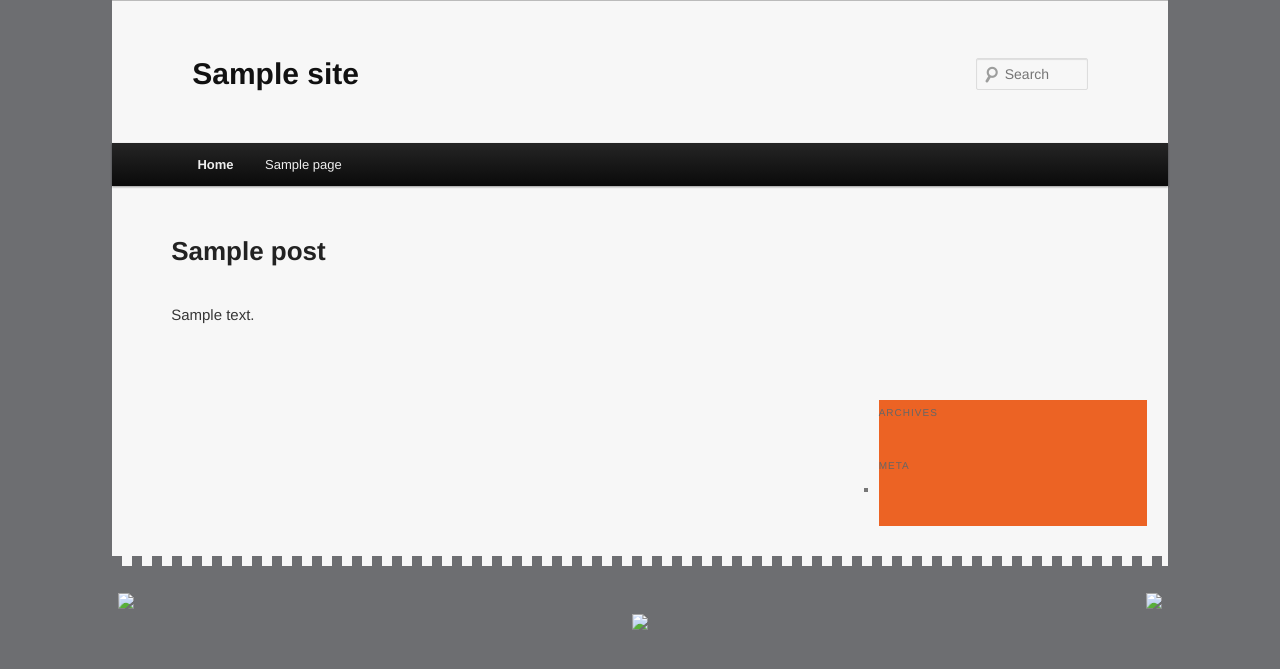
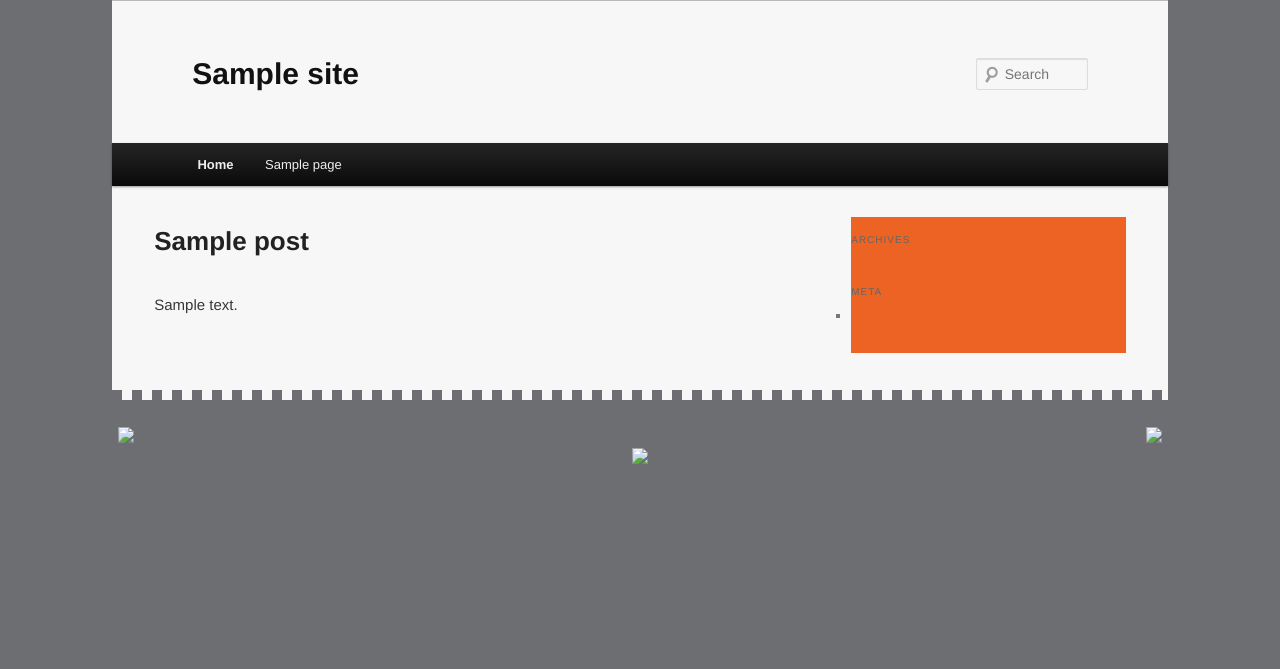
Before and after one commit to jmataya/IHT, a WordPress theme: template Site/Theme/index.php in a window 1280 px wide. Shown: the part 31-700 px from the top of the page. Run offline with PHP 8.4 and a stand-in for WordPress, Linux system fonts and the light colour scheme; the site name, menu and one post (Sample post) are stand-ins, and other content is empty; some libraries are stand-ins or nearby versions.

Commit message:
Updated style to include the new styling.

```diff
--- a/Site/Content/sidebar_content.html
+++ b/Site/Content/sidebar_content.html
@@ -1,6 +1,6 @@
-<div id="sponsor_headers">
+<!--<div id="sponsor_headers">
 <h1>2012 IHT Sponsors</h1>
-</div>
+</div>-->
 <div id="sponsor_logos">
 <img src="http://localhost/wordpress/wp-content/themes/iht/images/sponsors/UPMC-Complex.png" />
 <img src="http://localhost/wordpress/wp-content/themes/iht/images/sponsors/merck_c.png" />
--- a/Site/Theme/style.css
+++ b/Site/Theme/style.css
@@ -81,21 +81,33 @@
 #access div {
 	margin: 0 7.6%;
 }
-#primary {
+.home #primary {
 	float: left;
-	margin: 0 -26.4% 0 0;
+	/*margin: 0 -26.4% 0 0;*/
+	margin-top: -10px;
+	width: 62%;
+	padding-left: 4.0%;
+}
+
+.page #primary {
+	float: left;
+	/*margin: 0 -26.4% 0 0;*/
+	margin-top: -10px;
 	width: 100%;
 }
 #content {
-	margin: 0 36% 0 5.6%;
-	width: 54.4%;
+	/*margin: 0 16% 0 5.6%;*/
+	float: left;
+	/*width: 50.4%;*/
 }
 #secondary {
 	float: right;
-	margin-right: 2.0%;
+	margin-right: 4.0%;
 	margin-bottom: 30px;
-	width: 25.4%;
+	width: 26%;
 	background-color: #EC6324;
+	padding-top: 10px;
+	padding-bottom: -10px;
 }
 
 #secondary #sponsor_headers {
@@ -695,6 +707,11 @@
 	clear: both;
 	padding: 1.625em 0 0;
 }
+
+.page #main {
+	padding: 0 0 0 0;
+}
+
 .page-title {
 	color: #666;
 	font-size: 10px;
```
